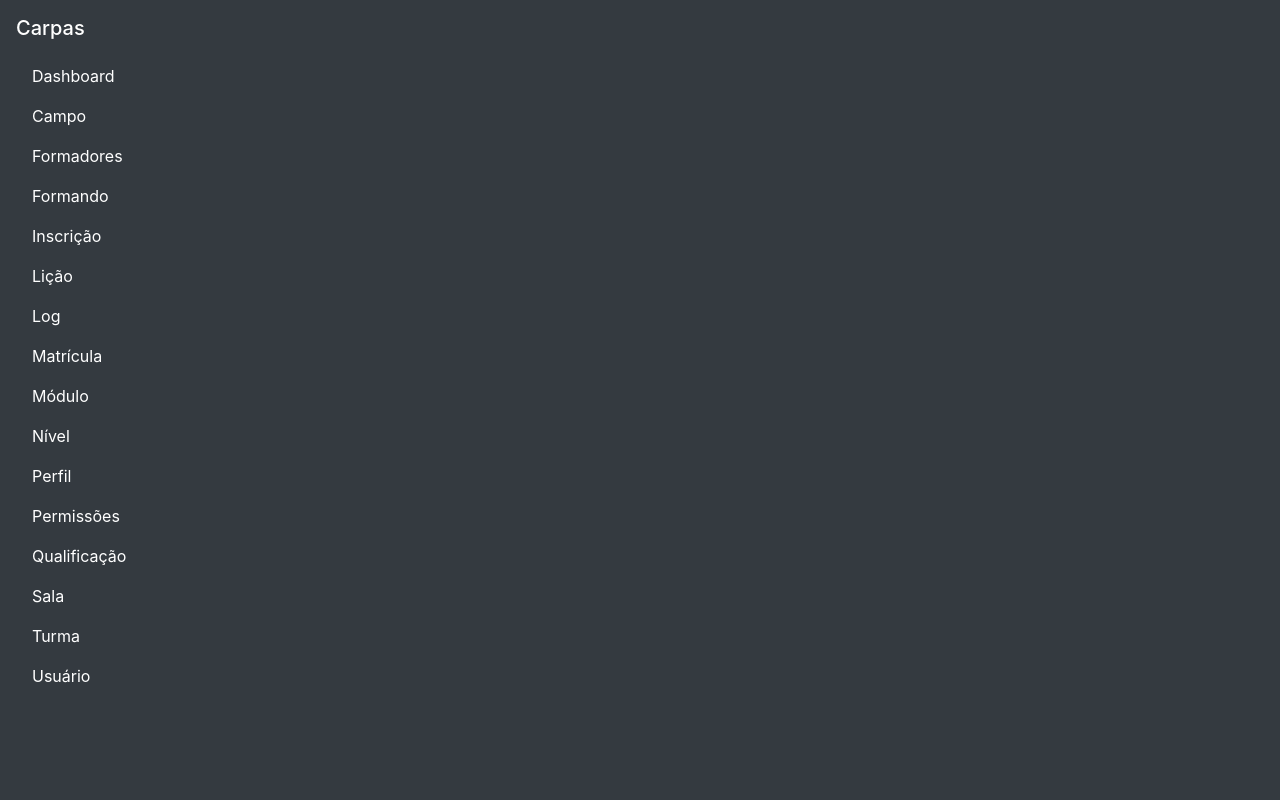
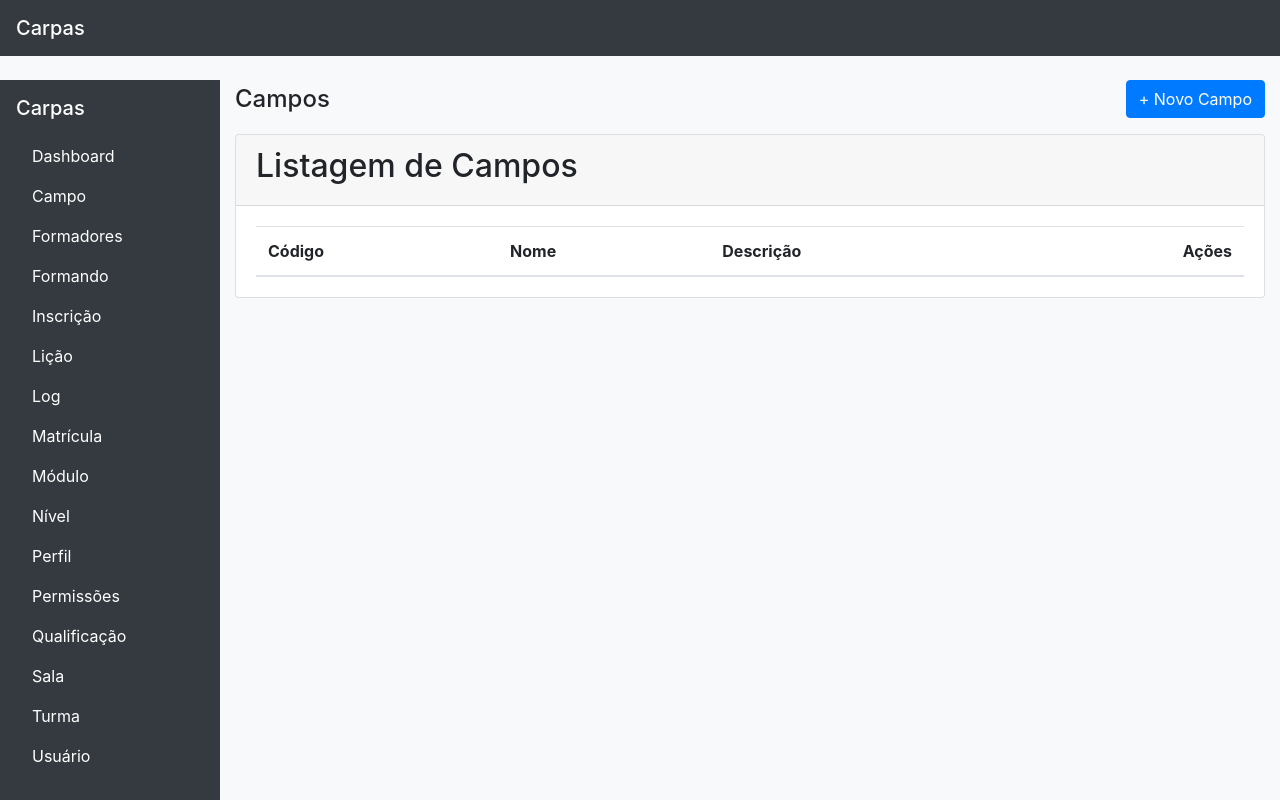
Before and after one commit to Malik-Mangue/Carpas, a plain HTML site: page Frontend/pages/Campo/Campo.html in a window 1280 px wide. Shown: the top 800 px of the page. Drawn offline with nearby package versions, Linux system fonts and the light colour scheme.

Commit message:
Ajustar layout com display flex (header em cima, sidebar e main lado a lado)
Co-authored-by: OpenBot <335604065+openbotgit[bot]@users.noreply.github.com>

```diff
--- a/Frontend/pages/Campo/Campo.html
+++ b/Frontend/pages/Campo/Campo.html
@@ -7,10 +7,11 @@
   <link rel="stylesheet" href="../../public/libs/css/bootstrap.min.css">
 </head>
 <body class="bg-light">
-  <div id="sidebar"></div>
   <div id="header"></div>
+  <div class="d-flex" style="display: flex;">
+    <div id="sidebar"></div>
 
-  <main class="container">
+  <main class="container" style="flex: 1;">
     <div class="d-flex justify-content-between align-items-center mb-3">
       <h2 class="h4 mb-0">Campos</h2>
       <button type="button" class="btn btn-primary" id="btn-novo-campo">
@@ -65,6 +66,7 @@
       </div>
     </div>
   </main>
+  </div>
   <div id="footer"></div>
 
   <script src="https://code.jquery.com/jquery-3.6.0.min.js"></script>
```
Also changed, not shown: Frontend/pages/dashboard/dashboard.html (+4 -2 lines), Frontend/pages/formadores/formadores.html (+4 -2 lines), Frontend/pages/formando/formando.html (+4 -2 lines), Frontend/pages/inscricao/inscricao.html (+4 -2 lines), Frontend/pages/licao/licao.html (+4 -2 lines), Frontend/pages/log/log.html (+4 -2 lines), Frontend/pages/matricula/matricula.html (+4 -2 lines), Frontend/pages/modulo/modulo.html (+4 -2 lines), Frontend/pages/nivel/nivel.html (+4 -2 lines), Frontend/pages/perfil/perfil.html (+4 -2 lines), Frontend/pages/permissoes/permissoes.html (+4 -2 lines), Frontend/pages/qualificacao/qualificacao.html (+4 -2 lines), Frontend/pages/sala/sala.html (+4 -2 lines), Frontend/pages/turma/turma.html (+4 -2 lines), 1 more files.
